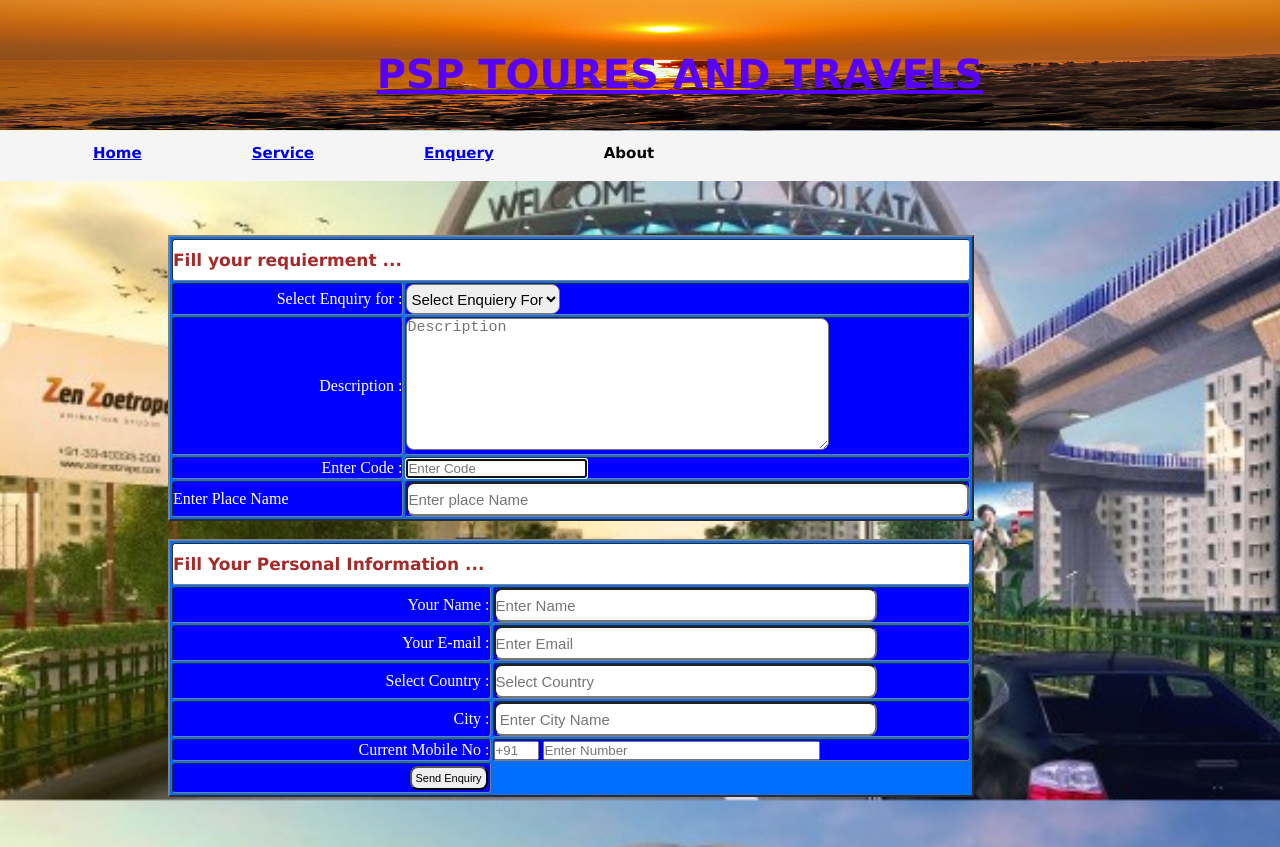
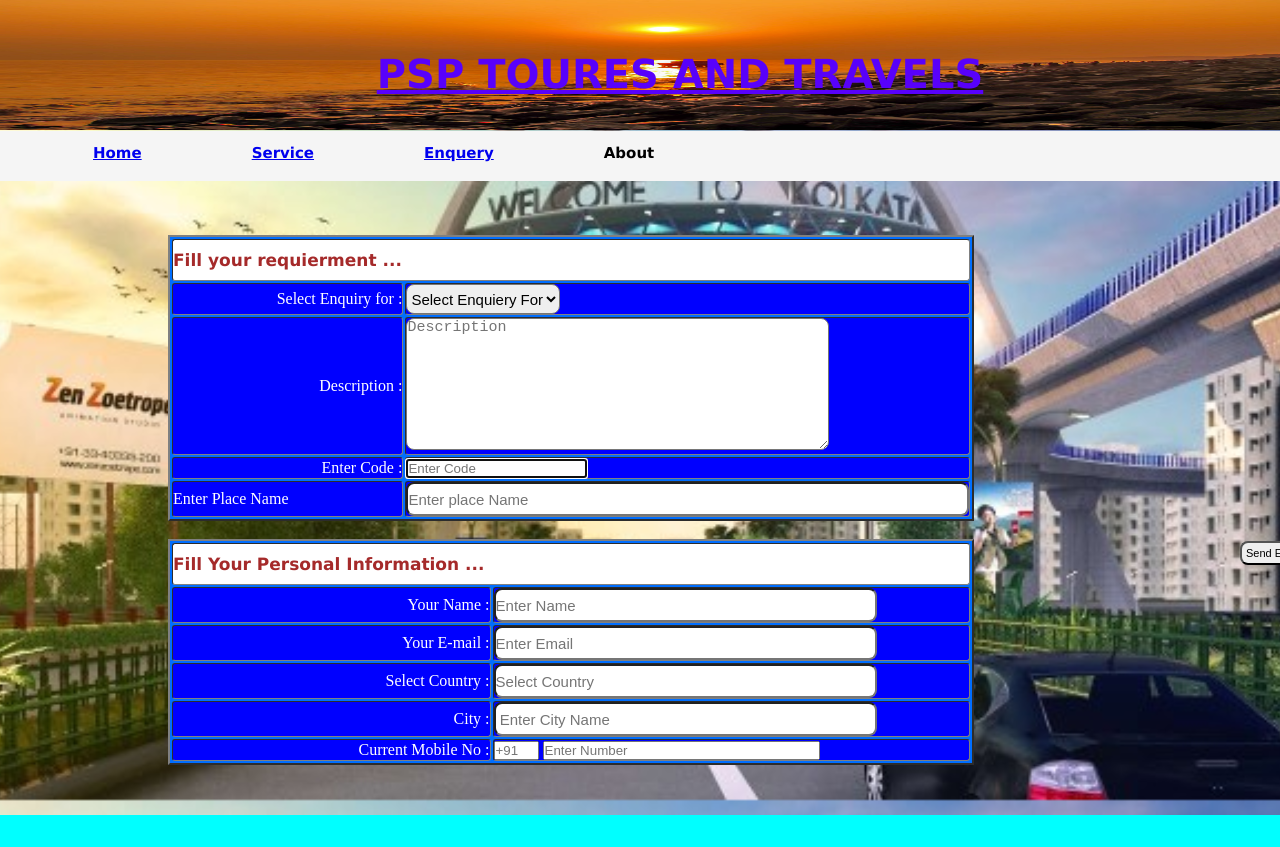
Before and after one commit to Pokle-tech/psp.git.io, a plain HTML site: page enquery.html in a window 1280 px wide. Shown: the top 847 px of the page. After the commit the page ends 815 px from the top, so only its background shows below. Drawn offline with Linux system fonts and the light colour scheme.

Commit message:
Update enquery.html

```diff
--- a/enquery.html
+++ b/enquery.html
@@ -347,9 +347,8 @@ button:hover{
     autocomplete="on"
     placeholder="Enter Number"/></td>
           </tr>
-    <tr>
-     <td> <center><button action="#"> Send Enquiry </button></center></td>
-     </tr>
+
+	    <center><button action="#"> Send Enquiry </button></center>
      </table>
      </div>
 
```
